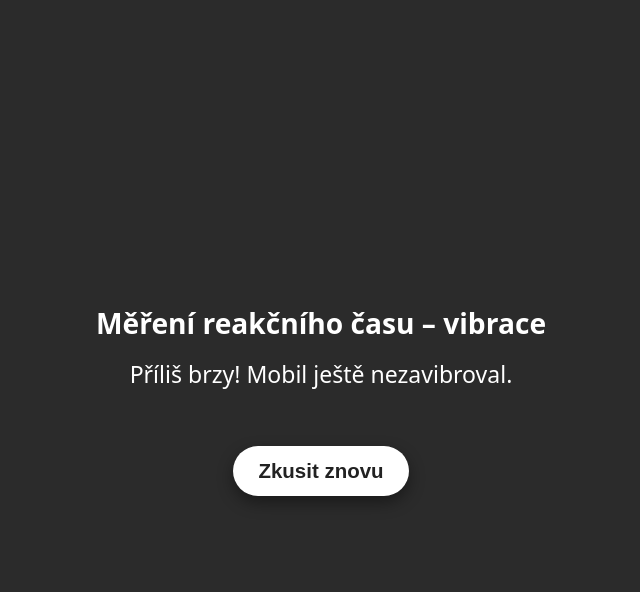
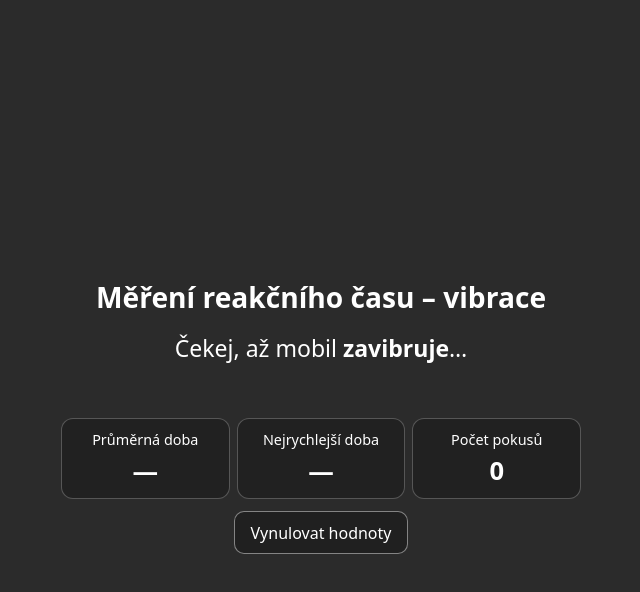
Before and after one commit to Berniocal/reakce, a plain HTML site: page vibration.html in a window 1280 px wide. Both pictures are taken after a click on the button "Spustit test". Shown: the whole page, without its empty margins (319-959 px from the left). Drawn offline with Linux system fonts and the light colour scheme.

Commit message:
Add live reaction statistics and reset; count only valid trials

```diff
--- a/vibration.html
+++ b/vibration.html
@@ -82,6 +82,32 @@
       font-size: 0.95rem;
       opacity: 0.9;
     }
+
+    #stats {
+      width: min(100%, 520px);
+      display: grid;
+      grid-template-columns: repeat(3, minmax(0,1fr));
+      gap: .45rem;
+      margin-top: 1.4rem;
+      font-variant-numeric: tabular-nums;
+    }
+    #stats > div {
+      border: 1px solid rgba(255,255,255,.24);
+      background: rgba(0,0,0,.22);
+      border-radius: 12px;
+      padding: .65rem .25rem;
+      min-width: 0;
+    }
+    #stats span { display: block; font-size: clamp(.69rem, 2.7vw, .9rem); }
+    #stats strong { display: block; font-size: clamp(1.05rem, 4.4vw, 1.6rem); margin-top: .25rem; white-space: nowrap; }
+    #resetStatsBtn {
+      margin-top: .75rem; padding: .6rem 1rem; border-radius: 10px;
+      border: 1px solid rgba(255,255,255,.45); background: rgba(0,0,0,.25);
+      color: white; font: inherit; cursor: pointer; touch-action: manipulation;
+    }
+    #app { min-height: 100%; height: auto; padding-top: 3rem; padding-bottom: 1rem; }
+    @media(max-height: 450px) { #app { padding-top: 2.5rem; } #stats { margin-top: .6rem; } h1 { margin-bottom: .4rem; } #message { margin-bottom: .5rem; } }
+
   </style>
 </head>
 <body>
@@ -92,7 +118,13 @@
       Až ucítíš <strong>vibraci</strong>, co nejrychleji se dotkni obrazovky.
     </div>
     <div id="result"></div>
-    <button id="startBtn">Spustit test</button>
+    <button id="startBtn" type="button">Spustit test</button>
+    <div id="stats" aria-label="Statistiky platných pokusů">
+      <div><span>Průměrná doba</span><strong id="avgTime">—</strong></div>
+      <div><span>Nejrychlejší doba</span><strong id="bestTime">—</strong></div>
+      <div><span>Počet pokusů</span><strong id="attemptCount">0</strong></div>
+    </div>
+    <button id="resetStatsBtn" type="button">Vynulovat hodnoty</button>
   </div>
 
   <script>
@@ -108,6 +140,38 @@
 
     // Zámek proti dvojímu vyhodnocení (pointerdown + pointerup apod.)
     let reactedThisRound = false;
+    const resetStatsBtn = document.getElementById('resetStatsBtn');
+    const initialMessage = messageEl.innerHTML;
+    const times = [];
+    let revealTimer = null;
+    function renderStats() {
+      const count = times.length;
+      const format = seconds => seconds.toFixed(3).replace('.', ',') + ' s';
+      document.getElementById('attemptCount').textContent = count;
+      document.getElementById('avgTime').textContent = count ? format(times.reduce((sum,t)=>sum+t,0)/count) : '—';
+      document.getElementById('bestTime').textContent = count ? format(times.reduce((best,t)=>Math.min(best,t),Infinity)) : '—';
+    }
+    function clearRevealTimer() {
+      if (revealTimer !== null) { clearTimeout(revealTimer); revealTimer = null; }
+    }
+    function resetStats() {
+      clearPendingTimeout();
+      clearRevealTimer();
+      state = 'idle';
+      reactedThisRound = false;
+      startTime = null;
+      times.length = 0;
+      resetVisual();
+      app.style.backgroundColor = '#2b2b2b';
+      if (navigator.vibrate) navigator.vibrate(0);
+      messageEl.innerHTML = initialMessage;
+      startBtn.textContent = 'Spustit test';
+      startBtn.style.display = 'inline-block';
+      renderStats();
+    }
+    resetStatsBtn.addEventListener('pointerdown', e => e.stopPropagation());
+    resetStatsBtn.addEventListener('click', e => { e.stopPropagation(); resetStats(); });
+    renderStats();
 
     function resetVisual() {
       resultEl.textContent = "";
@@ -129,7 +193,12 @@
     }
 
     function startTest() {
+      clearRevealTimer();
       clearPendingTimeout();
+      if (typeof navigator.vibrate !== 'function') {
+        messageEl.textContent = 'Tento prohlížeč nepodporuje vibrace. Zkus jiné zařízení.';
+        return;
+      }
 
       reactedThisRound = false;
       state = "waiting";
@@ -157,7 +226,7 @@
     function handleReaction(event) {
       event.preventDefault();
 
-      if (event.target === startBtn) return;
+      if (event.target.closest('button') || !event.isPrimary || event.button !== 0) return;
 
       if (reactedThisRound) return;
       reactedThisRound = true;
@@ -182,15 +251,18 @@
         state = "done";
 
         messageEl.textContent = "Tvůj reakční čas (na vibraci):";
-        resultEl.textContent = reactionTime.toFixed(3) + " s";
+        resultEl.textContent = reactionTime.toFixed(3).replace('.', ',') + " s";
+        times.push(reactionTime);
+        renderStats();
 
         // Tlačítko skryté...
         startBtn.style.display = "none";
         startBtn.textContent = "Spustit test znovu";
 
         // ...a ukáže se až po 0,5 s
-        setTimeout(() => {
-          startBtn.style.display = "inline-block";
+        revealTimer = setTimeout(() => {
+          revealTimer = null;
+          if (state === 'done') startBtn.style.display = "inline-block";
         }, 500);
 
       } else {
@@ -206,9 +278,10 @@
       startTest();
     }, {passive:false});
 
-    // MAX citlivost: pointerdown (nejrychlejší) + pointerup jako fallback
+    // Měření při stisku, nikoli při uvolnění prstu; jeden platný výsledek na pokus.
+    startBtn.addEventListener('click', e => { if (e.detail === 0) startTest(); });
     app.addEventListener('pointerdown', handleReaction, {passive:false});
-    app.addEventListener('pointerup', handleReaction, {passive:false});
+
   </script>
 </body>
 </html>
```
